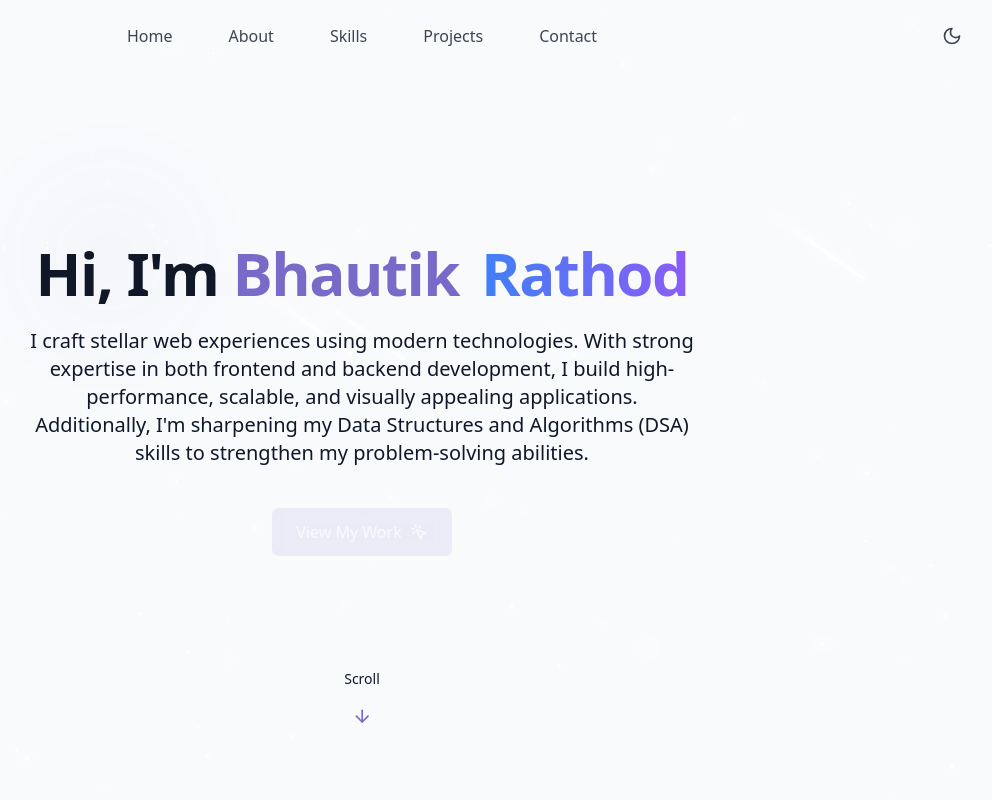
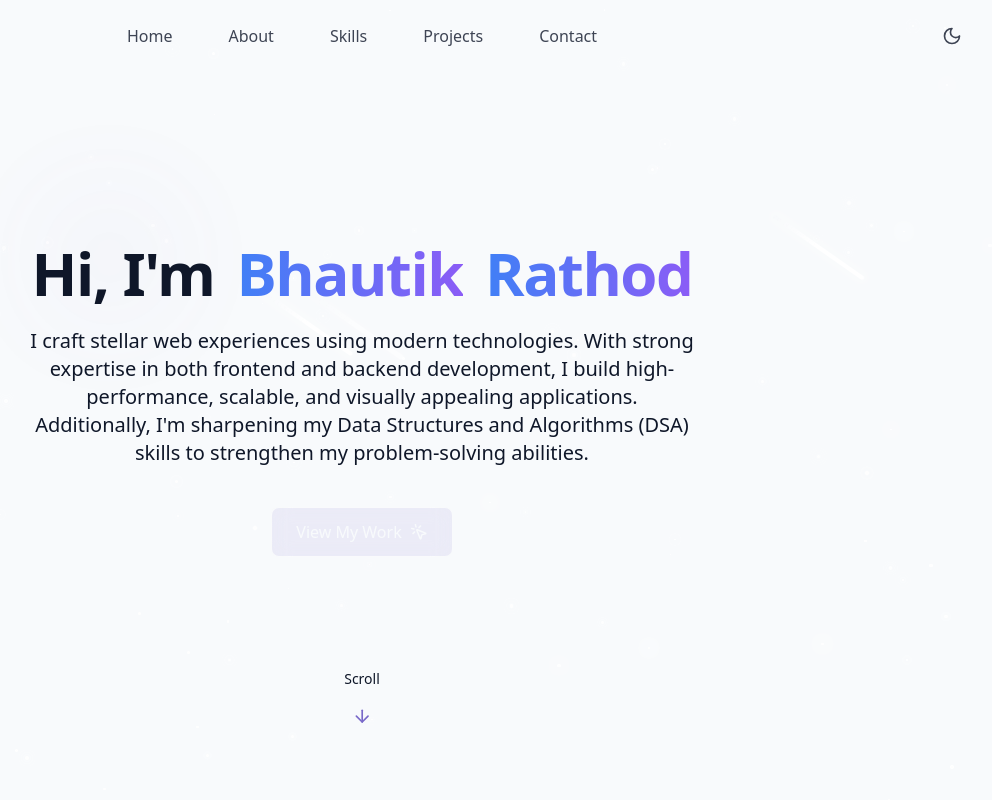
Before and after one commit to bhautikrathod9/myDemoPortfolio, a React (Vite) app: page / in a window 1280 px wide. Shown: the top 800 px of the page, without its empty margins (278-1270 px from the left). Built offline with nearby package versions, Linux system fonts and the light colour scheme.

Commit message:
do general changes

```diff
--- a/src/components/HeroSection.jsx
+++ b/src/components/HeroSection.jsx
@@ -57,7 +57,7 @@ export const HeroSection = () => {
               Hi, I'm
             </motion.span>
             <motion.span
-              className="text-primary"
+              className="text-gradient ml-2"
               variants={textVariants}
               transition={{ duration: 0.5, delay: 0.2 }}
             >
--- a/src/components/ThemeToggle.jsx
+++ b/src/components/ThemeToggle.jsx
@@ -1,4 +1,3 @@
-
 import { Moon, Sun } from "lucide-react";
 import { useEffect, useState } from "react";
 import { cn } from "@/lib/utils";
```
